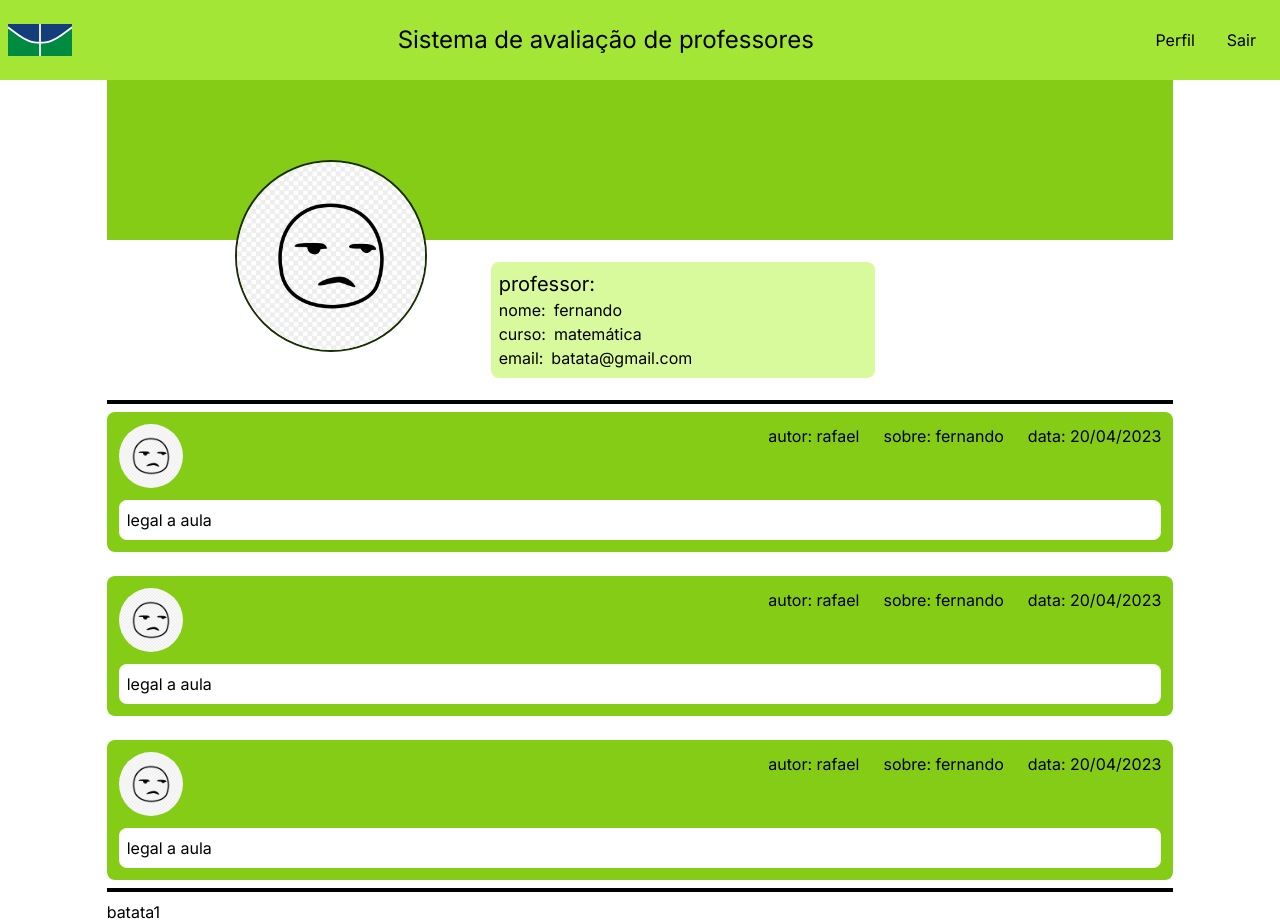
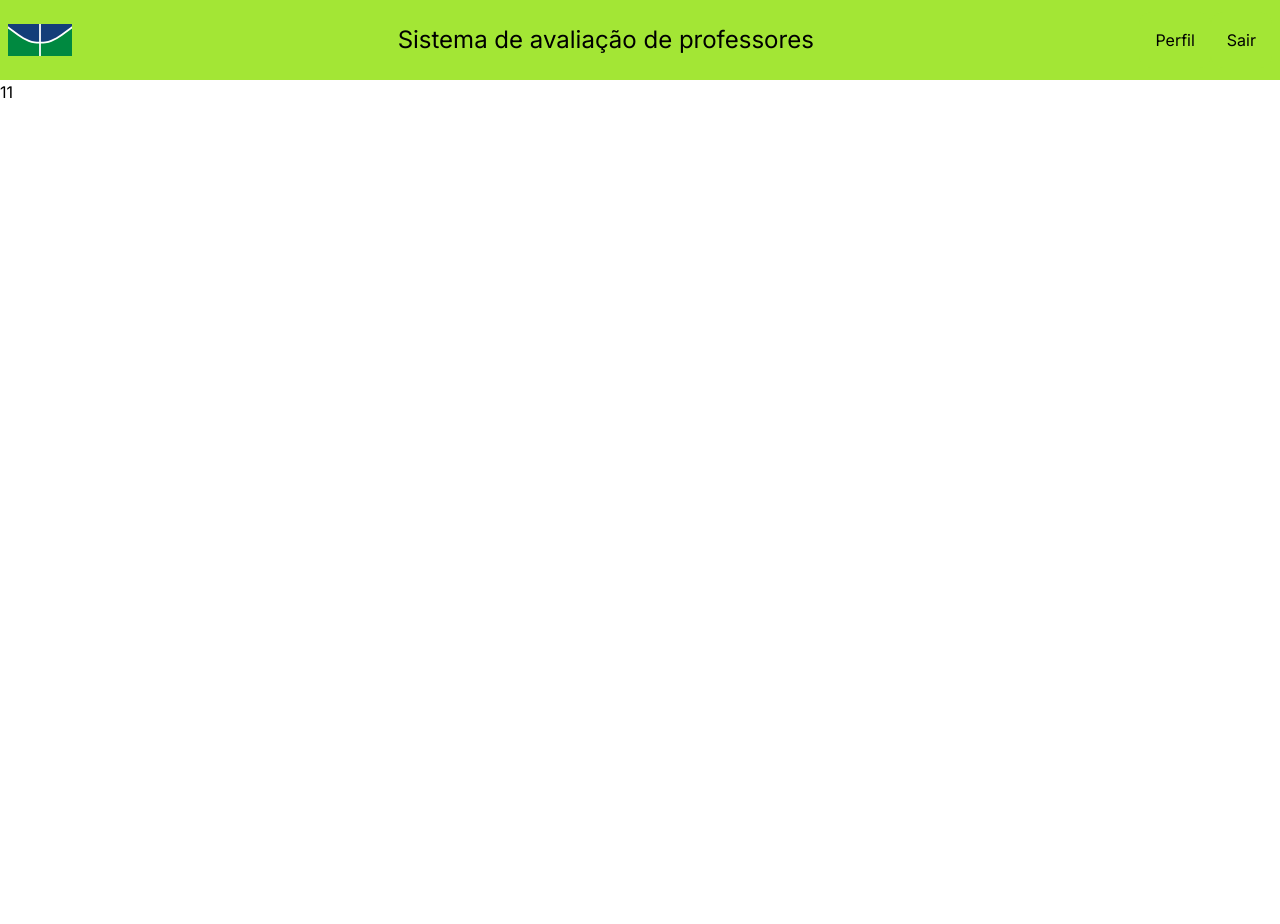
Before and after one commit to rafamxvgit/repoSiteCJR, a Next.js app in the folder frontsite/: page /log/1/teacher/1 in a window 1280 px wide. After the commit the page ends 800 px from the top, so only its background shows below. Built offline with nearby package versions, Linux system fonts and the light colour scheme.

Commit message:
Revert "feature/desenvolvimento da tela do professor"
This reverts commit 213198ea4087097ccc2bdef49752ad794f6ded33.

```diff
--- a/frontsite/src/app/components/avalProf.tsx
+++ /dev/null
@@ -1,14 +0,0 @@
-import React from "react";
-import { Formik, Form, Field } from "formik";
-
-interface vazia {}
-
-const CampoAvaliacao: React.FC<vazia> = () => {
-    return (
-        <>
-        batata
-        </>
-    )
-}
-
-export default CampoAvaliacao;
--- a/frontsite/src/app/components/formLogin.tsx
+++ b/frontsite/src/app/components/formLogin.tsx
@@ -1,5 +1,6 @@
 "use client"
 import { Formik, Form, Field } from "formik";
+import { use } from "react";
 import * as yup from "yup";
 
 interface boxProps {
--- a/frontsite/src/app/log/[userID]/teacher/[teacherID]/page.tsx
+++ b/frontsite/src/app/log/[userID]/teacher/[teacherID]/page.tsx
@@ -1,73 +1,15 @@
 import React from "react";
+import HeaderLogado from "@/app/components/headerLogado";
 import axios from "axios";
-import HeaderLogado from "@/app/components/headerLogado";
-import Comentario from "@/app/components/comentario";
-import CampoAvaliacao from "@/app/components/avalProf";
-
-const teacher = {nome: 'fernando', email: 'batata@gmail.com', curso: 'matemática', imagem: '/images/sad.png'}
-const comments = [{autor: 'rafael', professor: 'fernando', imagem: '/images/sad.png', conteudo: 'legal a aula', data: '20/04/2023'},{autor: 'rafael', professor: 'fernando', imagem: '/images/sad.png', conteudo: 'legal a aula', data: '20/04/2023'},{autor: 'rafael', professor: 'fernando', imagem: '/images/sad.png', conteudo: 'legal a aula', data: '20/04/2023'}]
-
-interface Comentario {
-    autor: string,
-    professor: string
-    data: string
-    conteudo: string
-    imagem: string
-  }
-
-const CriarComentario = (obj: Comentario) => {
-    return <Comentario autor={obj.autor} professor={obj.professor} data={obj.data} conteudo={obj.conteudo} imagem={obj.imagem}/>
-}
 
 
-const LogTeacherPage = ({ params }: {params: {teacherID: string}}) => {
-    //const teacher = axios.get('http://localhost:xxxx/teacher/<id do professor>')
-    //!descobrir como eu vou pegar os comentários dos professores
+const TeacherPage = ({ params }: {params: { userID: string, teacherID: string}}) => {
     return(
     <>
         <HeaderLogado/>
-        <main className="w-screen h-svh flex justify-center">
-            <div className="w-5/6">
-
-                {/* parte da foto e do banner*/}
-                <section className="h-80">
-                    <div className="h-1/4 bg-lime-500"/>
-
-                    <div className="h-1/4 flex bg-lime-500">
-                        <div className="w-32"></div>
-                        <img src="/images/sad.png" alt="imagem perfil" className="h-48 rounded-full border-lime-950 border-2"/>
-                    </div>
-
-                    <div className="h-1/2 flex content-around">
-                        <div className="w-96"></div>
-                        <div className="w-96 flex flex-col justify-evenly content-around">
-                            <div className="bg-lime-200 rounded-lg p-2">
-                                <p className="text-xl">professor:</p>
-                                <p>nome: {teacher.nome}</p>
-                                <p>curso: {teacher.curso}</p>
-                                <p>email: {teacher.email}</p>
-                            </div>
-                        </div>
-                    </div>
-
-                </section>
-
-                <div className="h-1 bg-black"/>
-
-                {/*comentários sobre o professor*/}
-                <section className="flex flex-col gap-6 my-2">
-                    {comments.map(CriarComentario)}
-                </section>
-
-                <div className="h-1 bg-black mb-2"/>
-
-                {/*fazer um comentário*/}
-                <CampoAvaliacao/>
-                {params.teacherID}
-            </div>
-        </main>
+        {params.userID + params.teacherID}
     </>
     )
 }
 
-export default LogTeacherPage;
+export default TeacherPage;
--- a/frontsite/src/app/noLog/teacher/[teacherID]/page.tsx
+++ b/frontsite/src/app/noLog/teacher/[teacherID]/page.tsx
@@ -1,65 +1,13 @@
 import React from "react";
+import HeaderLogado from "@/app/components/headerLogado";
 import axios from "axios";
-import HeaderDeslogado from "@/app/components/headerDeslogado";
-import Comentario from "@/app/components/comentario";
-
-const teacher = {nome: 'fernando', email: 'batata@gmail.com', curso: 'matemática', imagem: '/images/sad.png'}
-const comments = [{autor: 'rafael', professor: 'fernando', imagem: '/images/sad.png', conteudo: 'legal a aula', data: '20/04/2023'},{autor: 'rafael', professor: 'fernando', imagem: '/images/sad.png', conteudo: 'legal a aula', data: '20/04/2023'},{autor: 'rafael', professor: 'fernando', imagem: '/images/sad.png', conteudo: 'legal a aula', data: '20/04/2023'}]
-
-interface Comentario {
-    autor: string,
-    professor: string
-    data: string
-    conteudo: string
-    imagem: string
-  }
-
-const CriarComentario = (obj: Comentario) => {
-    return <Comentario autor={obj.autor} professor={obj.professor} data={obj.data} conteudo={obj.conteudo} imagem={obj.imagem}/>
-}
 
 
 const NoLogTeacherPage = ({ params }: {params: {teacherID: string}}) => {
-    //const teacher = axios.get('http://localhost:xxxx/teacher/<id do professor>')
-    //!descobrir como eu vou pegar os comentários dos professores
     return(
     <>
-        <HeaderDeslogado/>
-        <main className="w-screen h-svh flex justify-center">
-            <div className="w-5/6">
-
-                {/* parte da foto e do banner*/}
-                <section className="h-80">
-                    <div className="h-1/4 bg-lime-500"/>
-
-                    <div className="h-1/4 flex bg-lime-500">
-                        <div className="w-32"></div>
-                        <img src="/images/sad.png" alt="imagem perfil" className="h-48 rounded-full border-lime-950 border-2"/>
-                    </div>
-
-                    <div className="h-1/2 flex content-around">
-                        <div className="w-96"></div>
-                        <div className="w-96 flex flex-col justify-evenly content-around">
-                            <div className="bg-lime-200 rounded-lg p-2">
-                                <p className="text-xl">professor:</p>
-                                <p>nome: {teacher.nome}</p>
-                                <p>curso: {teacher.curso}</p>
-                                <p>email: {teacher.email}</p>
-                            </div>
-                        </div>
-                    </div>
-
-                </section>
-
-                <div className="h-1 bg-black mb-2"/>
-
-                {/*comentários sobre o professor*/}
-                <section className="flex flex-col gap-6">
-                    {comments.map(CriarComentario)}
-                </section>
-                {params.teacherID}
-            </div>
-        </main>
+        <HeaderLogado/>
+        {params.teacherID}
     </>
     )
 }
```
